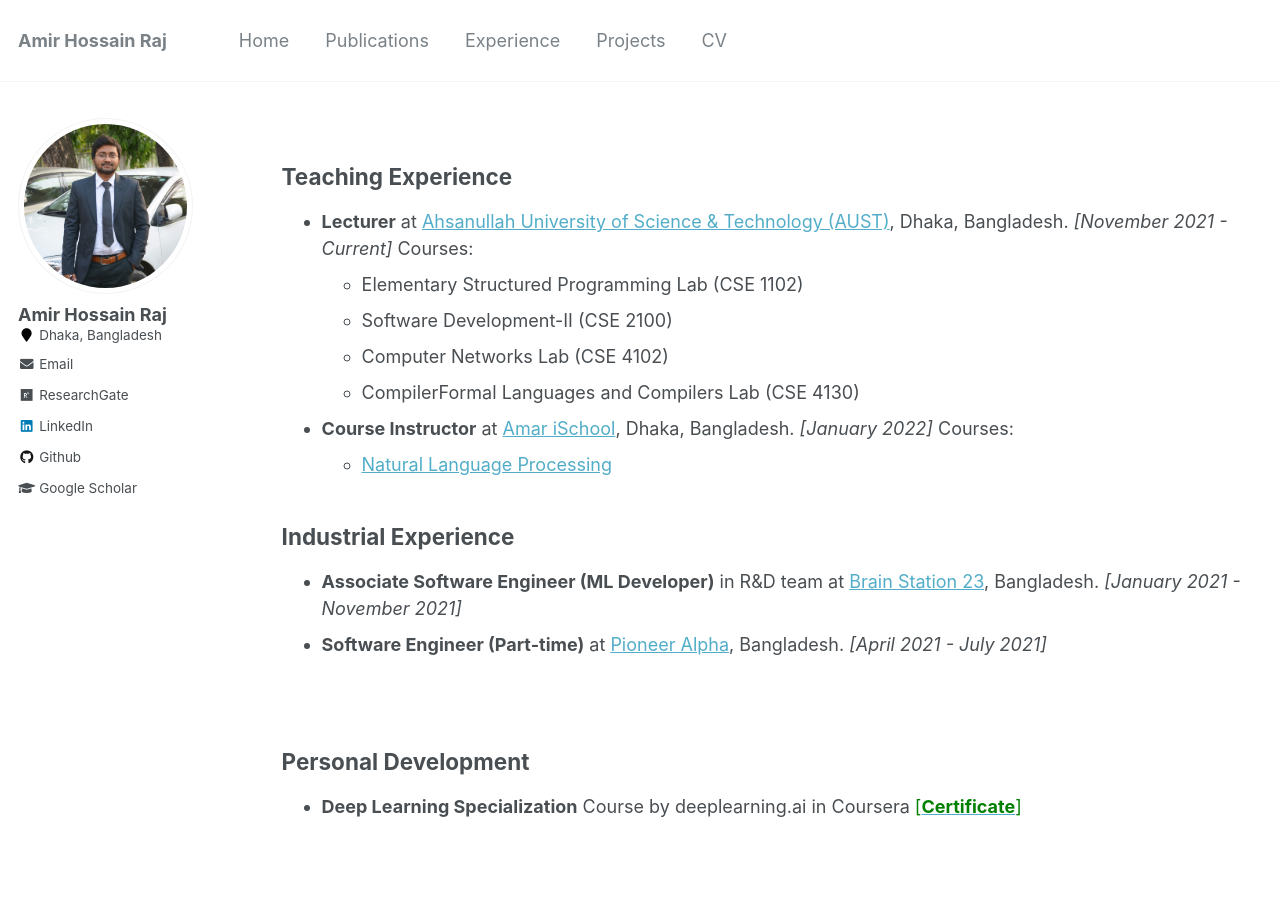
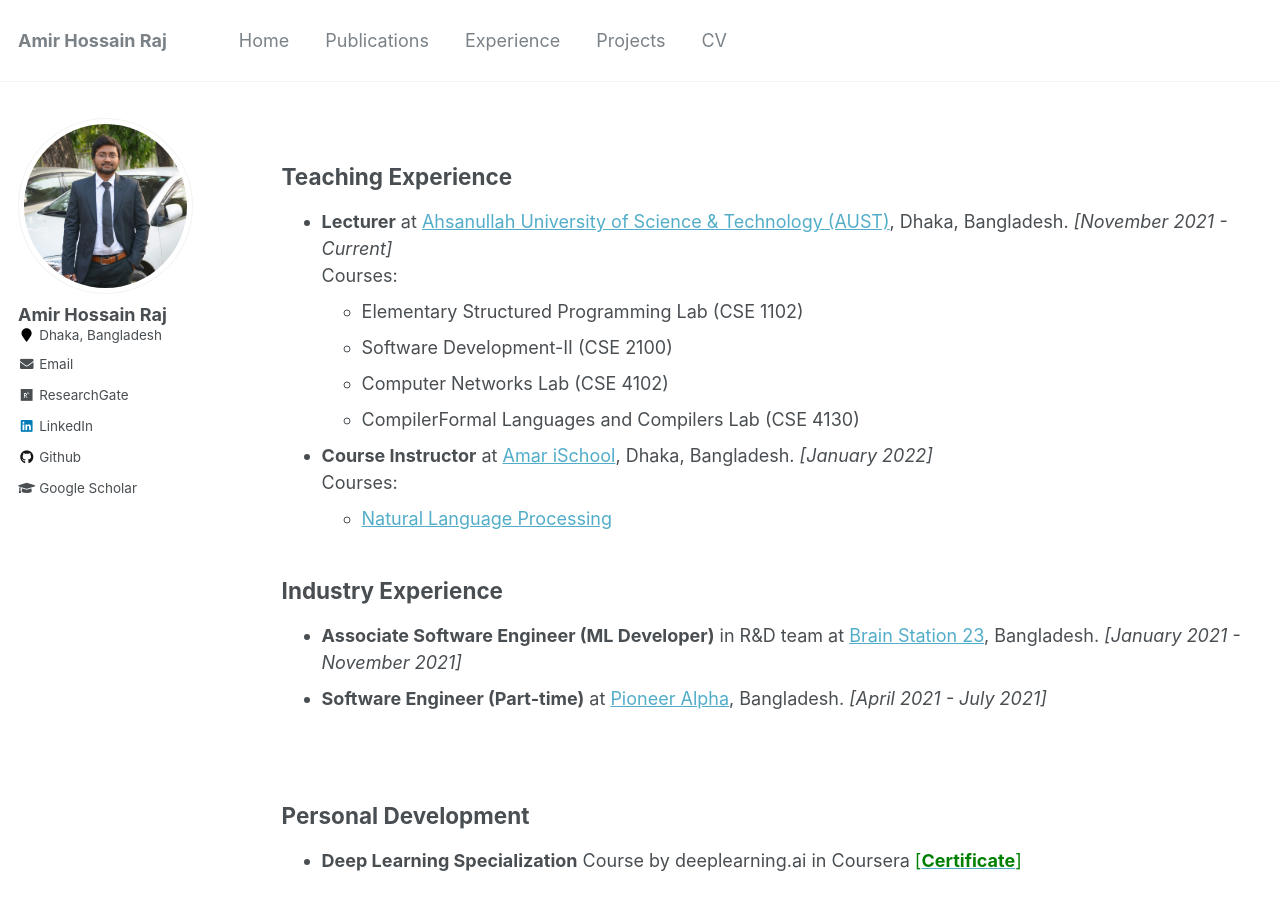
Before and after one commit to amirraj/amirraj.github.io, a Jekyll site: the page built from _pages/experience.md, in a window 1280 px wide and 900 px high. Built offline with Jekyll 4.4.1, drawn with Linux system fonts in a browser that asks for light colours.

Commit message:
Formatting

```diff
--- a/_pages/experience.md
+++ b/_pages/experience.md
@@ -6,18 +6,18 @@ author_profile: true
 ---
 
 ## Teaching Experience
-* **Lecturer** at [Ahsanullah University of Science & Technology (AUST)](http://aust.edu/), Dhaka, Bangladesh. _[November 2021 - Current]_
+* **Lecturer** at [Ahsanullah University of Science & Technology (AUST)](http://aust.edu/), Dhaka, Bangladesh. _[November 2021 - Current]_ <br />
    Courses:
      - Elementary Structured Programming Lab (CSE 1102)
      - Software Development-II (CSE 2100)
      - Computer Networks Lab (CSE 4102)
      - CompilerFormal Languages and Compilers Lab (CSE 4130)
 
-* **Course Instructor** at [Amar iSchool](https://amarischool.com/), Dhaka, Bangladesh. _[January 2022]_
+* **Course Instructor** at [Amar iSchool](https://amarischool.com/), Dhaka, Bangladesh. _[January 2022]_ <br />
    Courses:
      - [Natural Language Processing](https://amarischool.com/home/course/natural-language-processing-nlp/14)
 
-## Industrial Experience
+## Industry Experience
 * **Associate Software Engineer (ML Developer)** in R&D team at [Brain Station 23](https://brainstation-23.com/), Bangladesh. _[January 2021 - November 2021]_
 * **Software Engineer (Part-time)** at [Pioneer Alpha](https://pioneeralpha.com/), Bangladesh. _[April 2021 - July 2021]_
 
```
